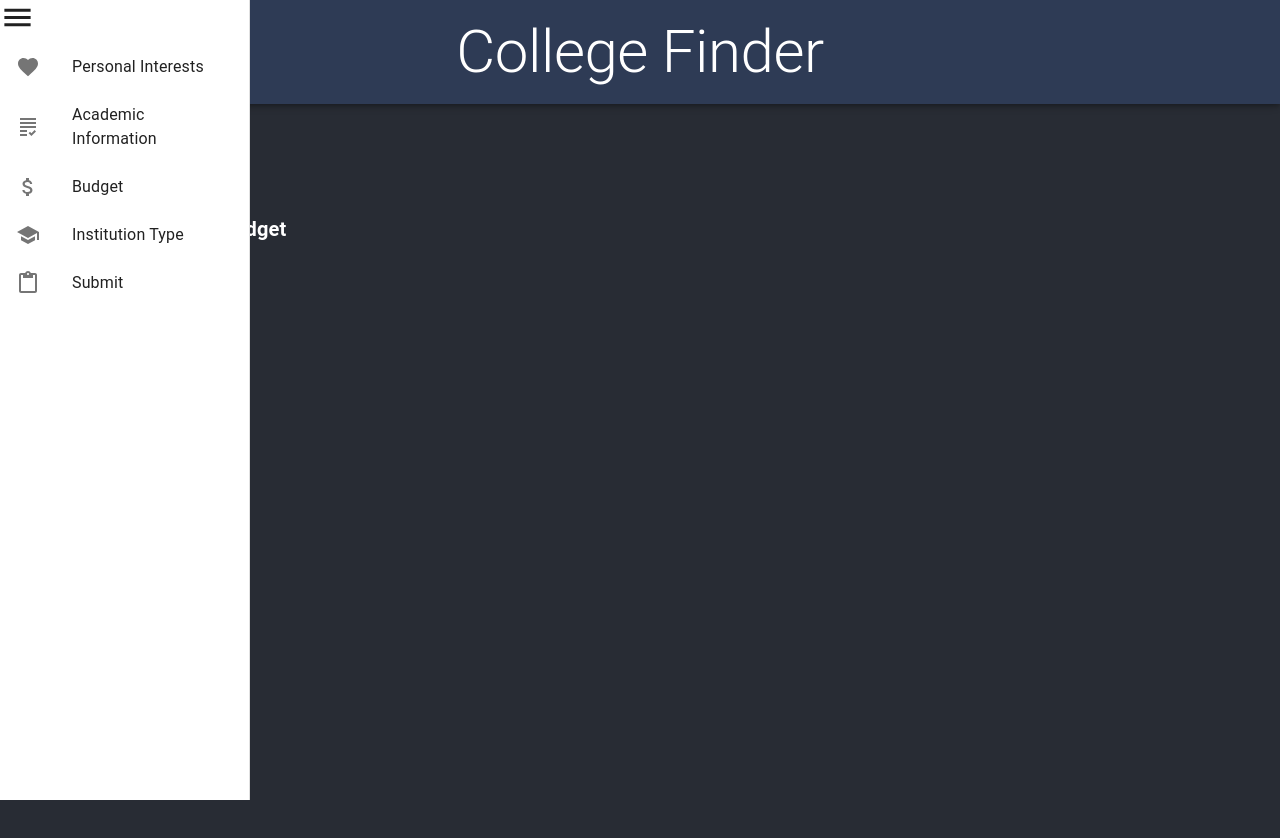
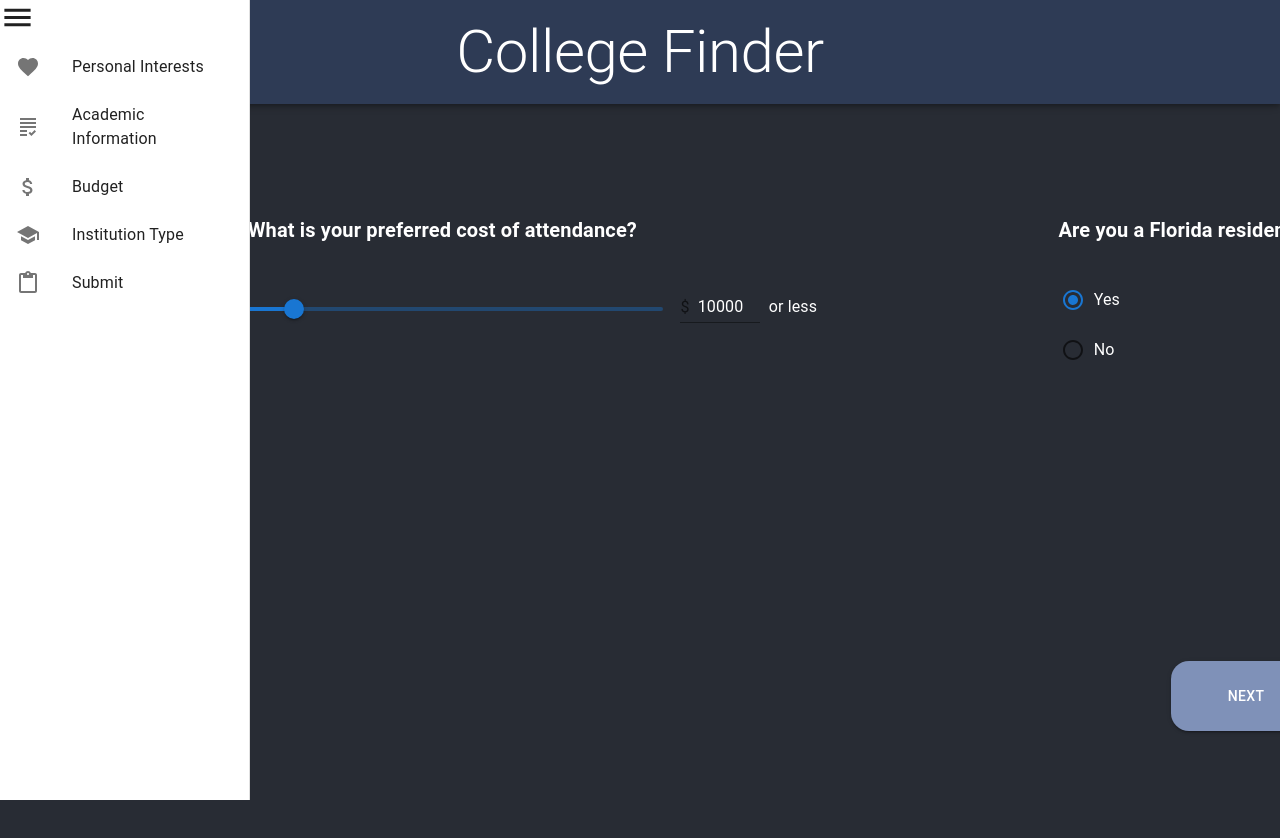
Before and after one commit to EspKid1109/college-finder, a React (Create React App) app: page /budget in a window 1280 px wide. Shown: the top 838 px of the page. Built offline with nearby package versions, Linux system fonts and the light colour scheme.

Commit message:
Budget Page UI

```diff
--- a/src/Components/AcademicInfoBody.jsx
+++ b/src/Components/AcademicInfoBody.jsx
@@ -103,7 +103,7 @@ export default function AcademicInfoBody() {
       <FormControl
         sx={{
           m: 32,
-          left: "-26.5%",
+          left: "-27%",
           top: -655,
         }}>
         <Grid item xs={6}>
--- a/src/Components/BudgetBody.jsx
+++ b/src/Components/BudgetBody.jsx
@@ -1,10 +1,73 @@
 import React from "react";
 import { Box } from "@mui/system";
-import { FormControl, Typography } from "@mui/material";
+import { FormControl, Input, InputAdornment, Typography } from "@mui/material";
+import { FormGroup, FormControlLabel } from "@mui/material";
 import Grid from "@mui/material/Grid";
-import { TextField } from "@material-ui/core";
+import { TextField } from "@mui/material";
+import { Slider } from "@mui/material";
+import { styled } from "@mui/material/styles";
+import Radio from "@mui/material/Radio";
+import RadioGroup from "@mui/material/RadioGroup";
+import { Button } from "@mui/material";
+import { useNavigate } from "react-router-dom";
+
+const CustomTextField = styled((props) => (
+  <TextField InputProps={{disabledUnderline: true}} {...props} />
+))(({theme}) => ({
+  '& .MuiFilledInput-root':{
+    border: '1px solid #e2e2e1',
+    overflow: 'hidden',
+    borderRadius: 4,
+    backgroundColor: theme.palette.mode === 'light' ? '#fcfcfb' : '#2b2b2b',
+    transition: theme.transitions.create([
+      'border-color',
+      'background-color',
+      'box-shadow',
+    ]),
+    '&:hover': {
+      backgroundColor: theme.palette.mode === 'light' ? '#fcfcfb' : '#2b2b2b',
+    },
+    '&.Mui-focused': {
+      backgroundColor: theme.palette.mode === 'light' ? '#fcfcfb' : '#2b2b2b',
+      boxShadow: '${alpha(theme.palette.primary.main, 0.25)} 0 0 0 2px',
+      borderColor: theme.palette.primary.main,
+    },
+    },
+}));
+
+
+function valuetext(value){
+  return '${value} or less'
+}
+const budget_min = 0;
+const budget_max = 90000;
 
 export default function BudgetBody() {
+// ***********************************  BUDGET QUESTION  ***********************************
+  const [value, setValue] = React.useState(10000);
+  const handleSliderChange = (event, newValue) => {
+    setValue(newValue);
+  };
+
+  const handleInputChange = (event) => {
+
+    var value =  parseInt(event.target.value, 10);
+            if(value > budget_max) value = budget_max;
+            if(value < budget_min) value = budget_min;
+            setValue(value);
+  };
+   // ***********************************  RESIDENT QUESTION  ***********************************
+   const [value2, setValue2] = React.useState("yes");
+   const handleChange = (event) => {
+     setValue2(event.target.value);
+
+   };
+
+  // ***********************************  BUTTON CTRL  ***********************************
+  const navigate = useNavigate();
+  const btnHandler = () => {
+    navigate("/institutionType");
+  };
   return (
     <Box
       sx={{ flexGrow: 1, p: 2 }}
@@ -15,20 +78,143 @@ export default function BudgetBody() {
       <FormControl
         sx={{
           m: 32,
-          left: "-35.5%",
+          left: "-16.5%",
           top: -255,
+          width: 840,
+          height: 100
+        }}
+      >
+      <FormControl
+        sx={{
+          m: 32,
+          left: "-21.5%",
+          top: -255,
+          width: 415
         }}
       >
         <Grid item xs={6}>
           <Typography
-            sx={{ mb: 2, fontWeight: "bold" }}
+            sx={{ mb: 6, fontWeight: "bold", width: 450 }}
+            variant="h6"
+            align="left"
+
+          >
+          What is your preferred cost of attendance?
+          </Typography>
+        </Grid>
+        <Slider
+          value={typeof value === 'number' ? value : 0}
+          defaultValue={10000}
+          getAriaValueText={valuetext}
+          valueLabelDisplay="auto"
+          step={1000}
+          onChange={handleSliderChange}
+          aria-labelledby="input-slider"
+          min={budget_min}
+          max={budget_max}
+        />
+      </FormControl>
+      <FormControl
+        sx={{
+          m: 32,
+          left: "30%",
+          top: -800,
+          width: 80
+        }}
+      >
+      <Input
+          value={value}
+          startAdornment={<InputAdornment position="start" >$</InputAdornment>}
+          onChange={handleInputChange}
+          sx={{input: {color:'white'} }}
+          inputProps={{
+            step: 1000,
+            min: budget_min,
+            max: budget_max,
+            type: 'number',
+            'aria-labelledby': 'input-slider',
+          }}
+        />
+      </FormControl>
+      <FormControl
+        sx={{
+          m: 32,
+          left: "40.5%",
+          top: -1340,
+        }}
+      >
+        <Grid item xs={3}>
+          <Typography
+            sx={{ mb: 2 }}
+            variant="body1"
+            align="left"
+          >
+            or less
+          </Typography>
+        </Grid>
+      </FormControl>
+
+
+      <FormControl
+        sx={{
+          m: 32,
+          left: "75%",
+          top: -1973,
+        }}
+      >
+        <Grid item xs={6}>
+          <Typography
+            sx={{ mb: 6, fontWeight: "bold" }}
             variant="h6"
             align="left"
           >
-            Budget
+          Are you a Florida resident?
           </Typography>
         </Grid>
       </FormControl>
+      <FormControl
+        sx={{
+          m: 32,
+          left: "75.5%",
+          top: -2500,
+        }}
+      >
+        <FormGroup>
+            <RadioGroup
+              aria-labelledby="demo-controlled-radio-buttons-group"
+              name="florida-resident"
+              value={value2}
+              onChange={handleChange}
+            >
+              <FormControlLabel value="yes" control={<Radio />} label="Yes" />
+              <FormControlLabel value="no" control={<Radio />} label="No" />
+            </RadioGroup>
+          </FormGroup>
+      </FormControl>
+      <FormControl
+        sx={{
+          m: 32,
+          left: "66.5%",
+          top: -2650,
+        }}>
+      <Grid item xs={12} sx={{ ml: 23, mt: -10}}>
+        <Button
+          onClick={btnHandler}
+          style={{
+            minWidth: "150px",
+            minHeight: "70px",
+            borderRadius: 18,
+            backgroundColor: "#7f91b8",
+          }}
+          variant="contained"
+        >
+          NEXT
+        </Button>
+      </Grid>
+      </FormControl>
+
+      </FormControl>
+
     </Box>
 
   );
```
Also changed, not shown: 1 other file (tests, documents, lock files or other folders).
